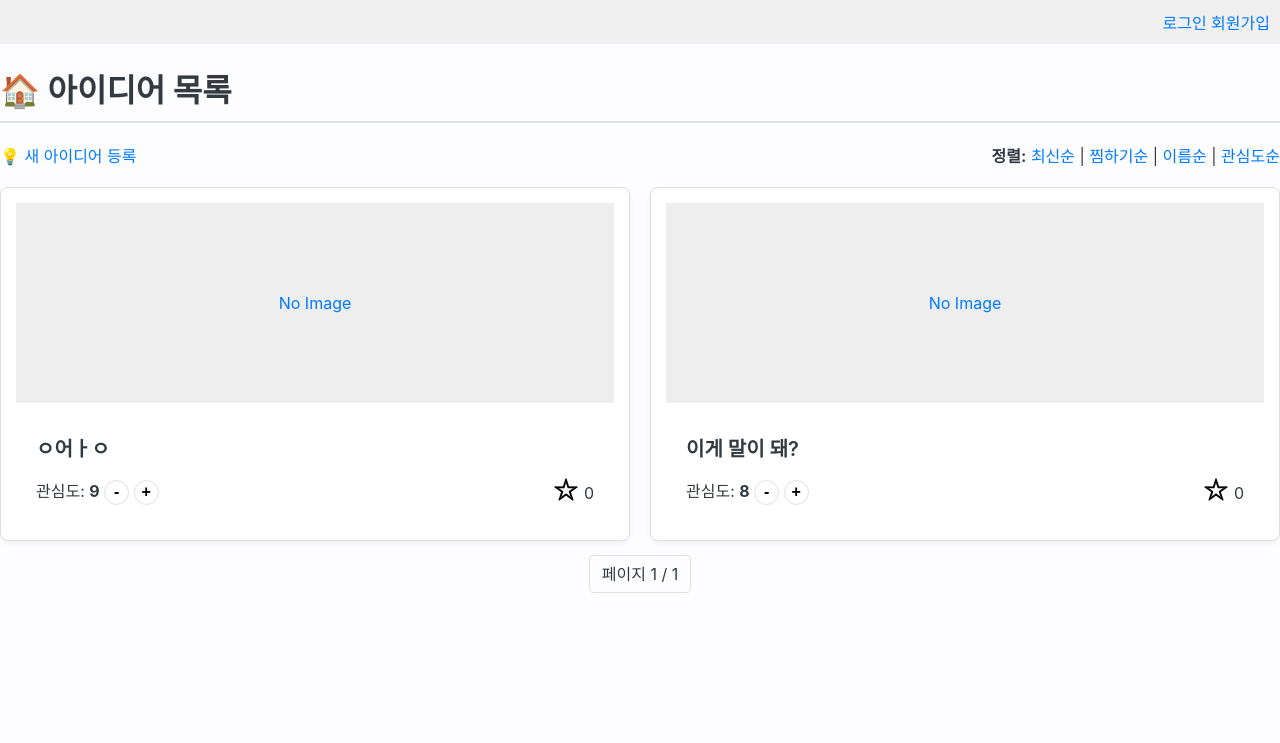
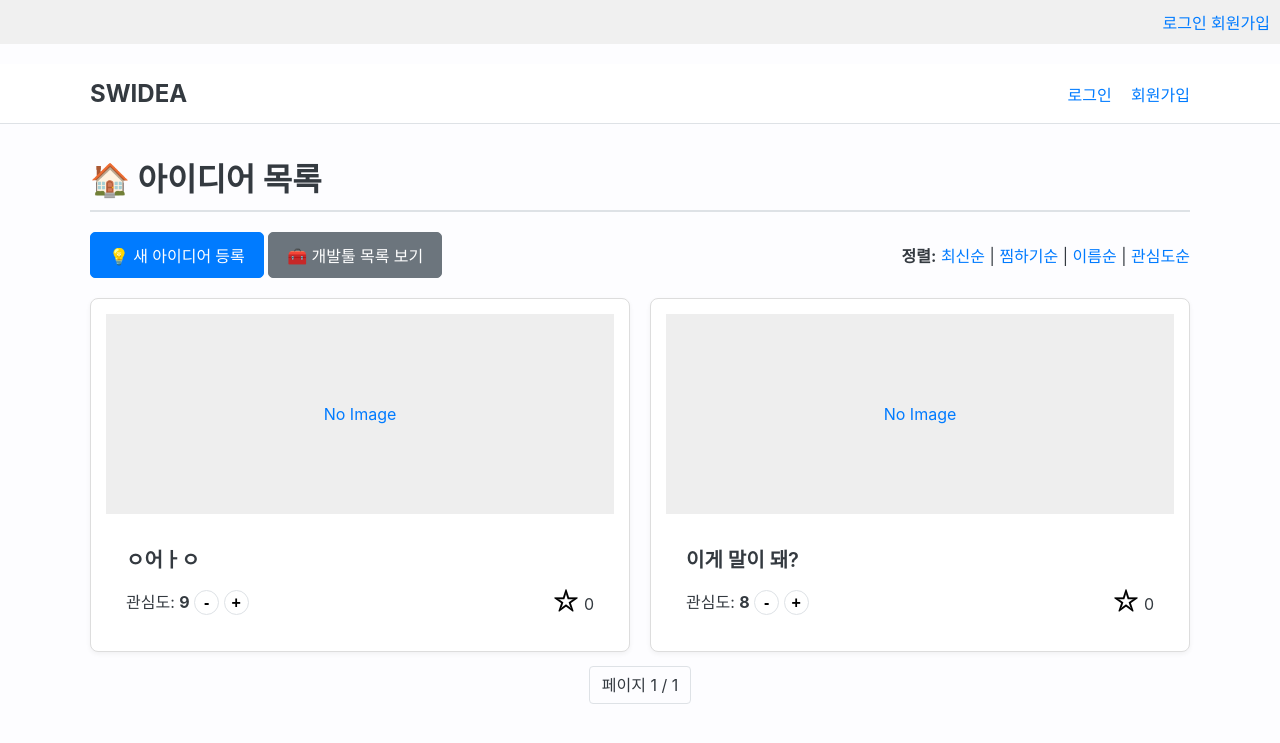
Before and after one commit to Pirogramming-23/Kim-Hayun, a Django app: page /ideas/ in a window 1280 px wide. Shown: the top 743 px of the page. Run offline with Django 5.2, Linux system fonts and the light colour scheme; data comes from the database, SQL or seed files in the repository; both versions use the stored data as it was after the commit; data that the repository does not hold is empty.

Commit message:
[add] list 이동 기능 구현

```diff
--- a/SWIDEA_SITE/devtools/templates/devtools/devtool_list.html
+++ b/SWIDEA_SITE/devtools/templates/devtools/devtool_list.html
@@ -2,7 +2,8 @@
 {% block title %}개발툴 목록{% endblock %}
 {% block content %}
 <h1>🧰 개발툴 목록</h1>
-<a href="{% url 'devtools:devtool_create' %}">➕ 새 개발툴 등록</a>
+    <a href="{% url 'devtools:devtool_create' %}">➕ 새 개발툴 등록</a>
+    <a href="{% url 'ideas:idea_list' %}" class="btn btn-secondary">💡 아이디어 목록 보기</a>
 <hr>
 <ul>
     {% for devtool in devtools %}
--- a/SWIDEA_SITE/ideas/models.py
+++ b/SWIDEA_SITE/ideas/models.py
@@ -4,7 +4,7 @@ from devtools.models import DevTool
 
 class Idea(models.Model):
     title = models.CharField('제목', max_length=200)
-    image = models.ImageField('이미지', blank=True, null=True, upload_to='ideas/%Y/%m/%d')
+    #image = models.ImageField('이미지', blank=True, null=True, upload_to='ideas/%Y/%m/%d')
     content = models.TextField('내용')
     interest = models.IntegerField('관심도', default=0)
     devtool = models.ForeignKey(DevTool, on_delete=models.SET_NULL, null=True, verbose_name='개발툴')
--- a/SWIDEA_SITE/ideas/templates/ideas/idea_list.html
+++ b/SWIDEA_SITE/ideas/templates/ideas/idea_list.html
@@ -5,7 +5,8 @@
 
 <div style="display: flex; justify-content: space-between; align-items: center; margin-bottom: 20px;">
     <div>
-        <a href="{% url 'ideas:idea_create' %}" role="button">💡 새 아이디어 등록</a>
+        <a href="{% url 'ideas:idea_create' %}" class="btn btn-primary">💡 새 아이디어 등록</a>
+        <a href="{% url 'devtools:devtool_list' %}" class="btn btn-secondary">🧰 개발툴 목록 보기</a>
     </div>
     <div>
         <strong>정렬:</strong>
--- a/SWIDEA_SITE/templates/base.html
+++ b/SWIDEA_SITE/templates/base.html
@@ -16,6 +16,26 @@
           <a href="{% url 'accounts:signup' %}">회원가입</a>
       {% endif %}
   </div>
-  {% block content %}{% endblock %}
+  <header class="main-header">
+      <div class="container">
+          <div class="logo">
+              <a href="{% url 'ideas:idea_list' %}">SWIDEA</a>
+          </div>
+          <nav>
+              {% if user.is_authenticated %}
+                  <span>환영합니다, <strong>{{ user.username }}</strong>님!</span>
+                  <a href="{% url 'accounts:logout' %}">로그아웃</a>
+              {% else %}
+                  <a href="{% url 'accounts:login' %}">로그인</a>
+                  <a href="{% url 'accounts:signup' %}">회원가입</a>
+              {% endif %}
+          </nav>
+      </div>
+  </header>
+
+  <main class="container">
+      {% block content %}
+      {% endblock %}
+  </main>
 </body>
 </html>
```
Also changed, not shown: SWIDEA_SITE/db.sqlite3.
